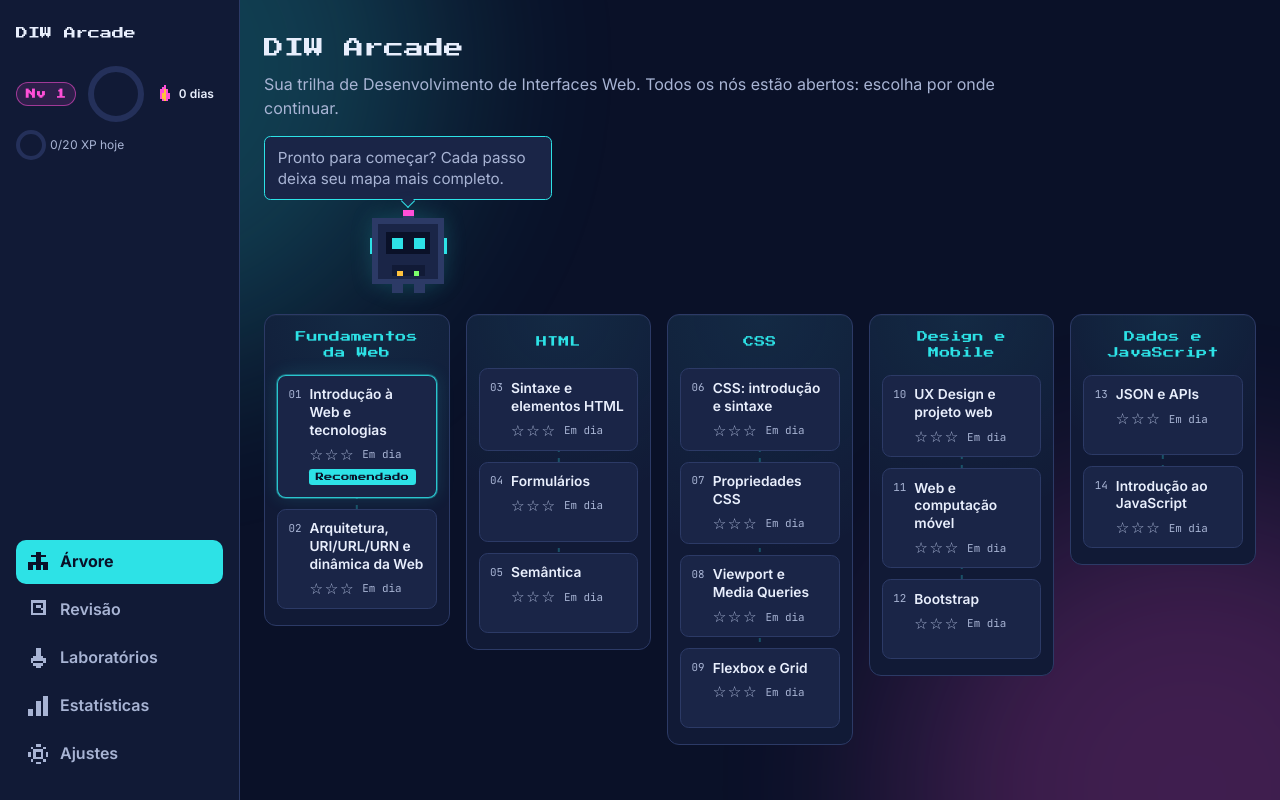
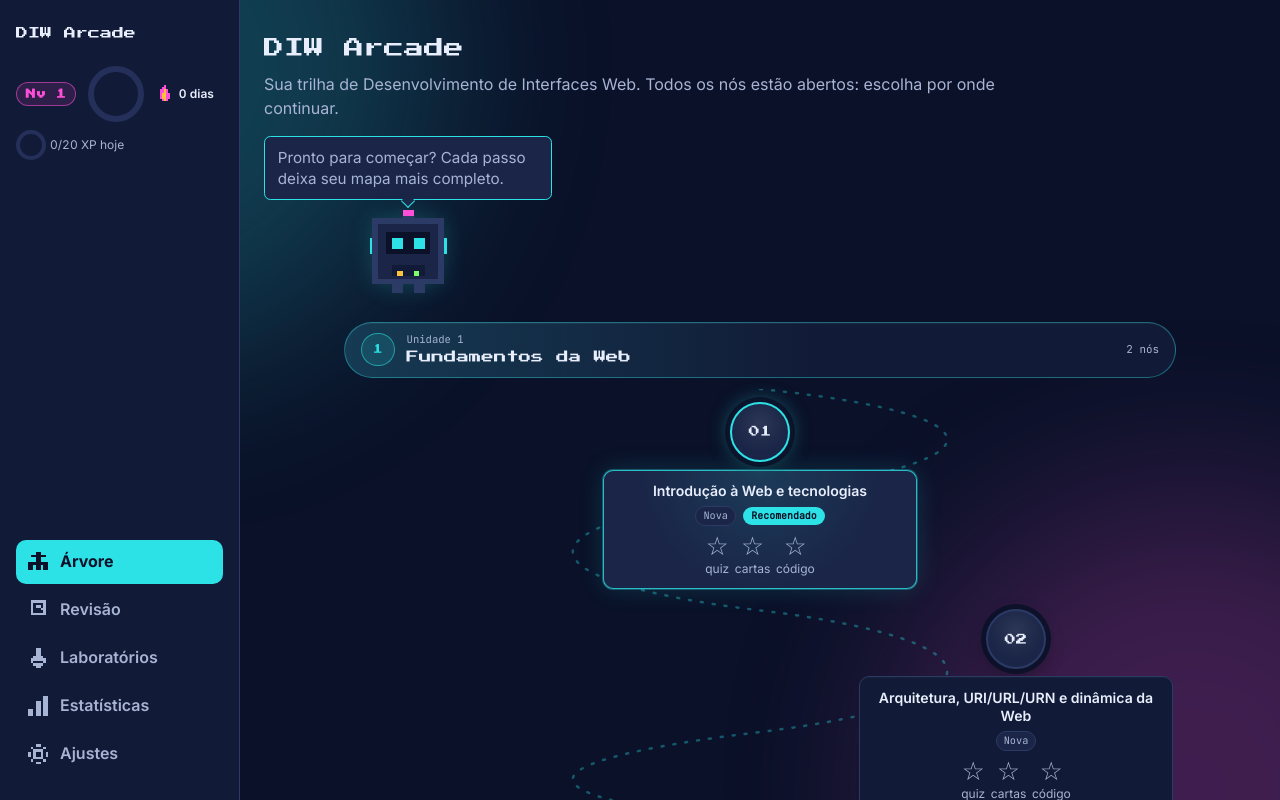
Before and after one commit to fernandoleitepagani/diw-arcade, a React (Vite) app: page /boas-vindas in a window 1280 px wide. Both pictures are taken after a click on the button "Leve · 20 XP". Shown: the top 800 px of the page. Built offline with nearby package versions, Linux system fonts and the light colour scheme; what ts-fsrs would draw is missing.

Commit message:
feat: turn the skill tree into a winding path map

```diff
--- a/src/features/tree/SkillTree.css
+++ b/src/features/tree/SkillTree.css
@@ -18,48 +18,83 @@
 }
 
 .skill-tree {
+  --path-node-width: 20rem;
   display: grid;
-  grid-template-columns: repeat(5, minmax(0, 1fr));
-  gap: 1rem;
-  align-items: start;
+  gap: clamp(2rem, 5vw, 3.25rem);
+  width: 100%;
+  max-width: 52rem;
+  margin-inline: auto;
+  padding-block: 0.5rem;
 }
 
 .skill-tree__unit {
-  position: relative;
-  display: flex;
-  flex-direction: column;
-  gap: 0.85rem;
-  padding: 0.85rem 0.75rem 1rem;
-  border: 1px solid var(--border);
-  border-radius: 0.75rem;
+  display: grid;
+  gap: 0.7rem;
+}
+
+.skill-tree__banner {
+  display: grid;
+  grid-template-columns: auto minmax(0, 1fr) auto;
+  align-items: center;
+  gap: 0.75rem;
+  padding: 0.6rem 1rem 0.65rem;
+  border: 1px solid rgb(45 226 230 / 0.4);
+  border-radius: var(--radius-full);
   background:
-    radial-gradient(circle at 50% 0%, rgb(45 226 230 / 0.08), transparent 55%),
+    linear-gradient(90deg, rgb(45 226 230 / 0.16), transparent 58%),
     var(--surface);
-  box-shadow: inset 0 1px 0 rgb(255 255 255 / 0.03);
+  box-shadow: inset 0 1px 0 rgb(255 255 255 / 0.05);
+}
+
+.skill-tree__banner-mark {
+  display: grid;
+  place-items: center;
+  width: 2.1rem;
+  aspect-ratio: 1;
+  border: 1px solid rgb(45 226 230 / 0.55);
+  border-radius: 50%;
+  background: rgb(45 226 230 / 0.12);
+  color: var(--accent);
+  font-family: var(--font-display), monospace;
+  font-size: 0.62rem;
+  line-height: 1;
+}
+
+.skill-tree__banner-body {
+  display: grid;
+  gap: 0.05rem;
+  min-width: 0;
+}
+
+.skill-tree__banner-kicker {
+  color: var(--text-muted);
+  font-family: var(--font-mono), monospace;
+  font-size: 0.66rem;
+  line-height: 1.3;
 }
 
 .skill-tree__unit-title {
-  display: flex;
-  align-items: center;
-  justify-content: center;
-  min-height: 2.4em;
-  color: var(--accent);
-  font-family: var(--font-display), monospace;
+  color: var(--text);
+  font-size: 0.78rem;
+  line-height: 1.45;
+  overflow-wrap: anywhere;
+}
+
+.skill-tree__banner-count {
+  color: var(--text-muted);
+  font-family: var(--font-mono), monospace;
   font-size: 0.68rem;
-  font-weight: 400;
-  line-height: 1.5;
-  letter-spacing: 0.02em;
-  text-align: center;
-  overflow-wrap: anywhere;
+  white-space: nowrap;
 }
 
 .skill-tree__nodes {
   position: relative;
   display: flex;
   flex-direction: column;
-  gap: 0.7rem;
+  align-items: center;
+  gap: 0.85rem;
   margin: 0;
-  padding: 0;
+  padding: 0.65rem 0 0.35rem;
   list-style: none;
 }
 
@@ -74,144 +109,284 @@
 
 .skill-tree__connector path {
   fill: none;
-  stroke: rgb(45 226 230 / 0.28);
-  stroke-width: 2;
-  stroke-dasharray: 4 6;
+  stroke: rgb(45 226 230 / 0.34);
+  stroke-width: 2.5;
+  stroke-linecap: round;
+  stroke-dasharray: 2 10;
   vector-effect: non-scaling-stroke;
 }
 
 .skill-tree__item {
   position: relative;
   z-index: 1;
+  width: min(100%, var(--path-node-width));
+}
+
+.skill-tree__item--left {
+  align-self: flex-start;
+}
+
+.skill-tree__item--right {
+  align-self: flex-end;
+}
+
+.skill-tree__item--center {
+  align-self: center;
 }
 
 .skill-node {
-  display: grid;
-  grid-template-columns: auto minmax(0, 1fr);
-  gap: 0.5rem;
-  align-items: start;
-  min-height: 5rem;
-  padding: 0.65rem 0.65rem 0.7rem;
-  border: 1px solid var(--border);
-  border-radius: 0.55rem;
-  background: var(--surface-2);
+  display: flex;
+  flex-direction: column;
+  align-items: center;
+  gap: 0.45rem;
+  padding: 0.2rem;
+  border-radius: var(--radius-lg);
   color: var(--text);
+  text-align: center;
   text-decoration: none;
-  transition:
-    transform 150ms ease,
-    border-color 150ms ease,
-    background-color 150ms ease,
-    box-shadow 150ms ease;
 }
 
-@media (hover: hover) {
-  .skill-node:hover {
-    transform: translateY(-2px);
-    border-color: rgb(45 226 230 / 0.7);
-    background: #1e2a52;
-    box-shadow: 0 0 20px rgb(45 226 230 / 0.14);
-  }
+.skill-node__orb {
+  display: grid;
+  place-items: center;
+  width: 3.75rem;
+  aspect-ratio: 1;
+  border: 2px solid var(--border);
+  border-radius: 50%;
+  background:
+    radial-gradient(circle at 50% 35%, rgb(255 255 255 / 0.08), transparent 62%),
+    var(--surface-2);
+  box-shadow:
+    0 0 0 5px rgb(10 17 40 / 0.9),
+    0 6px 18px rgb(0 0 0 / 0.35);
+  transition:
+    transform 150ms var(--ease-out),
+    border-color 150ms var(--ease-out),
+    box-shadow 150ms var(--ease-out);
 }
 
 .skill-node__index {
-  padding-top: 0.15rem;
-  color: var(--text-muted);
-  font-family: var(--font-mono), monospace;
-  font-size: 0.68rem;
+  color: var(--text);
+  font-family: var(--font-display), monospace;
+  font-size: 0.7rem;
   line-height: 1;
 }
 
 .skill-node__body {
-  display: flex;
-  flex-direction: column;
-  gap: 0.4rem;
-  min-width: 0;
+  display: grid;
+  justify-items: center;
+  gap: 0.35rem;
+  width: 100%;
+  padding: 0.7rem 0.8rem 0.75rem;
+  border: 1px solid var(--border);
+  border-radius: var(--radius-md);
+  background: var(--surface);
+  box-shadow: inset 0 1px 0 rgb(255 255 255 / 0.03);
+  transition:
+    border-color 150ms var(--ease-out),
+    background-color 150ms var(--ease-out);
 }
 
 .skill-node__title {
-  font-size: 0.86rem;
+  font-size: 0.88rem;
   font-weight: 600;
   line-height: 1.3;
   overflow-wrap: anywhere;
 }
 
-.skill-node__meta {
+.skill-node__status {
   display: flex;
   flex-wrap: wrap;
   align-items: center;
-  gap: 0.3rem 0.55rem;
+  justify-content: center;
+  gap: 0.25rem 0.45rem;
+}
+
+.skill-node__state {
+  padding: 0.12rem 0.45rem;
+  border: 1px solid var(--border);
+  border-radius: var(--radius-full);
+  background: var(--surface-2);
+  color: var(--text-muted);
+  font-family: var(--font-mono), monospace;
+  font-size: 0.64rem;
+  line-height: 1.4;
+  white-space: nowrap;
+}
+
+.skill-node__state--em-progresso {
+  border-color: rgb(45 226 230 / 0.55);
+  background: rgb(45 226 230 / 0.12);
+  color: var(--accent);
+}
+
+.skill-node__state--dominada {
+  border-color: rgb(124 255 107 / 0.55);
+  background: rgb(124 255 107 / 0.12);
+  color: var(--success);
 }
 
 .skill-node__due {
-  color: var(--text-muted);
+  color: var(--reward);
   font-family: var(--font-mono), monospace;
-  font-size: 0.68rem;
+  font-size: 0.66rem;
+  line-height: 1.4;
+}
+
+.skill-node__tag {
+  padding: 0.12rem 0.5rem;
+  border-radius: var(--radius-full);
+  background: var(--accent);
+  color: var(--on-accent);
+  font-family: var(--font-mono), monospace;
+  font-size: 0.62rem;
+  font-weight: 700;
+  line-height: 1.4;
   white-space: nowrap;
 }
 
-.skill-node__due--hot {
-  color: var(--reward);
-  text-shadow: 0 0 8px rgb(255 79 216 / 0.45);
+.skill-node__stars {
+  margin-top: 0.1rem;
 }
 
-.skill-node__tag {
-  align-self: flex-start;
-  padding: 0.12rem 0.4rem;
-  border-radius: 0.2rem;
-  background: var(--accent);
-  color: var(--on-accent);
-  font-family: var(--font-display), monospace;
-  font-size: 0.52rem;
-  line-height: 1.5;
-  letter-spacing: 0.02em;
+.skill-node--em-progresso .skill-node__orb {
+  border-color: rgb(45 226 230 / 0.7);
+  background:
+    radial-gradient(circle at 50% 35%, rgb(45 226 230 / 0.35), transparent 66%),
+    var(--surface-2);
 }
 
-.skill-node--recommended {
-  border-color: rgb(45 226 230 / 0.85);
-  box-shadow:
-    0 0 0 1px rgb(45 226 230 / 0.35),
-    0 0 24px rgb(45 226 230 / 0.22);
-  animation: skill-node-glow 2.8s ease-in-out infinite;
+.skill-node--dominada .skill-node__orb {
+  border-color: rgb(124 255 107 / 0.75);
+  background:
+    radial-gradient(circle at 50% 35%, rgb(124 255 107 / 0.3), transparent 66%),
+    var(--surface-2);
 }
 
-@keyframes skill-node-glow {
-  0%,
-  100% {
-    box-shadow:
-      0 0 0 1px rgb(45 226 230 / 0.35),
-      0 0 18px rgb(45 226 230 / 0.16);
+.skill-node--recommended .skill-node__orb {
+  border-color: var(--accent);
+  box-shadow:
+    0 0 0 5px rgb(10 17 40 / 0.9),
+    0 0 20px rgb(45 226 230 / 0.5),
+    0 6px 18px rgb(0 0 0 / 0.35);
+}
+
+.skill-node--recommended .skill-node__body {
+  border-color: rgb(45 226 230 / 0.8);
+  background:
+    radial-gradient(circle at 50% 0%, rgb(45 226 230 / 0.12), transparent 62%),
+    var(--surface-2);
+  box-shadow:
+    0 0 0 1px rgb(45 226 230 / 0.3),
+    0 0 26px rgb(45 226 230 / 0.16);
+}
+
+@media (hover: hover) {
+  .skill-node:hover .skill-node__orb {
+    transform: translateY(-2px);
+    border-color: rgb(45 226 230 / 0.8);
   }
 
-  50% {
-    box-shadow:
-      0 0 0 1px rgb(45 226 230 / 0.55),
-      0 0 28px rgb(45 226 230 / 0.3);
+  .skill-node:hover .skill-node__body {
+    border-color: rgb(45 226 230 / 0.65);
+    background-color: var(--surface-2);
+  }
+
+  .skill-node--recommended:hover .skill-node__body {
+    background-color: var(--surface-3);
+  }
+}
+
+@media (prefers-reduced-motion: no-preference) {
+  .skill-node--recommended .skill-node__orb {
+    animation: skill-node-arrive 520ms var(--ease-out) both;
+  }
+}
+
+@keyframes skill-node-arrive {
+  from {
+    opacity: 0;
+    scale: 0.9;
+  }
+
+  to {
+    opacity: 1;
+    scale: 1;
   }
 }
 
 @media (prefers-reduced-motion: reduce) {
-  .skill-node {
+  .skill-node__orb,
+  .skill-node__body {
     transition: none;
   }
 
-  .skill-node--recommended {
+  .skill-node--recommended .skill-node__orb {
     animation: none;
   }
 }
 
-@media (max-width: 720px) {
+@media (max-width: 767px) {
   .skill-tree {
-    grid-template-columns: 1fr;
+    gap: 2rem;
+  }
+
+  .skill-tree__banner {
+    grid-template-columns: auto minmax(0, 1fr);
+    padding: 0.5rem 0.7rem 0.55rem;
+    border-radius: var(--radius-md);
+  }
+
+  .skill-tree__banner-mark {
+    width: 1.85rem;
   }
 
   .skill-tree__unit-title {
-    justify-content: flex-start;
-    min-height: 0;
-    font-size: 0.78rem;
-    text-align: left;
+    font-size: 0.72rem;
+  }
+
+  .skill-tree__banner-count {
+    display: none;
   }
 
   .skill-tree__nodes {
-    gap: 0.6rem;
+    gap: 0.65rem;
+    padding-block: 0.5rem 0.25rem;
+  }
+
+  .skill-tree__nodes::before {
+    position: absolute;
+    inset-block: 0;
+    inset-inline-start: 50%;
+    z-index: 0;
+    width: 2px;
+    background: repeating-linear-gradient(
+      to bottom,
+      rgb(45 226 230 / 0.34) 0 6px,
+      transparent 6px 12px
+    );
+    translate: -50% 0;
+    content: "";
+    pointer-events: none;
+  }
+
+  .skill-tree__connector {
+    display: none;
+  }
+
+  .skill-tree__item,
+  .skill-tree__item--left,
+  .skill-tree__item--right {
+    align-self: center;
+    width: 100%;
+    max-width: 24rem;
+  }
+
+  .skill-node__orb {
+    width: 3.2rem;
+  }
+
+  .skill-node__body {
+    padding: 0.6rem 0.65rem 0.65rem;
   }
 }
--- a/src/features/tree/SkillTree.tsx
+++ b/src/features/tree/SkillTree.tsx
@@ -13,9 +13,9 @@ import { getRecommendedNodeId } from '../../lib/progress/recommend';
 import {
   getDueCountByNode,
   getStars,
-  getStarCount,
 } from '../../lib/progress/selectors';
 import type { SaveV1 } from '../../lib/storage';
+import { getNodeState, NODE_STATE_LABEL } from './nodeState';
 import './SkillTree.css';
 
 /** Static content shaped for the progress selectors. */
@@ -36,9 +36,11 @@ export interface SkillTreeProps {
   now: Date;
 }
 
+/** Alternating lanes give the desktop list its winding shape. */
+const LANES = ['center', 'right', 'center', 'left'] as const;
+
 function dueLabel(count: number): string {
-  if (count === 0) return 'Em dia';
-  return `${count} ${count === 1 ? 'devida' : 'devidas'}`;
+  return `${count} ${count === 1 ? 'carta para revisar' : 'cartas para revisar'}`;
 }
 
 export function SkillTree({ save, now }: SkillTreeProps) {
@@ -53,12 +55,25 @@ export function SkillTree({ save, now }: SkillTreeProps) {
           className="skill-tree__unit"
           aria-labelledby={`unit-${unit.id}`}
         >
+          <header className="skill-tree__banner">
+            <span className="skill-tree__banner-mark" aria-hidden="true">
+              {unit.id.slice(1)}
+            </span>
+            <span className="skill-tree__banner-body">
+              <span className="skill-tree__banner-kicker">
+                Unidade {unit.id.slice(1)}
+              </span>
               <h2 className="skill-tree__unit-title" id={`unit-${unit.id}`}>
                 {unit.title}
               </h2>
+            </span>
+            <span className="skill-tree__banner-count">
+              {unit.nodes.length} nós
+            </span>
+          </header>
 
           <ul className="skill-tree__nodes">
-            {/* The line is decoration; the cards themselves carry the meaning. */}
+            {/* The line is decoration; the nodes themselves carry the meaning. */}
             <svg
               className="skill-tree__connector"
               viewBox="0 0 100 100"
@@ -66,48 +81,64 @@ export function SkillTree({ save, now }: SkillTreeProps) {
               aria-hidden="true"
               focusable="false"
             >
-              <path d="M50 0 V100" />
+              <path d="M50 0 C80 6 80 17 50 24 C20 31 20 44 50 51 C80 58 80 72 50 79 C20 86 20 94 50 100" />
             </svg>
 
-            {unit.nodes.map((nodeId) => {
+            {unit.nodes.map((nodeId, index) => {
               const node = NODES.find((candidate) => candidate.id === nodeId);
               if (!node) return null;
 
               const recommended = node.id === recommendedId;
-              const stars = getStarCount(getStars(save, node.id, TREE_CONTENT));
+              const stars = getStars(save, node.id, TREE_CONTENT);
+              const state = getNodeState(save, node.id, TREE_CONTENT);
               const due = dueByNode[node.id as NodeId] ?? 0;
+              const lane = LANES[index % LANES.length];
+              const classes = [
+                'skill-node',
+                `skill-node--${state}`,
+                recommended ? 'skill-node--recommended' : '',
+              ]
+                .filter(Boolean)
+                .join(' ');
 
               return (
-                <li key={node.id} className="skill-tree__item">
+                <li
+                  key={node.id}
+                  className={`skill-tree__item skill-tree__item--${lane}`}
+                >
                   <Link
-                    className={
-                      recommended
-                        ? 'skill-node skill-node--recommended'
-                        : 'skill-node'
-                    }
+                    className={classes}
                     to={`/no/${node.id}`}
                     data-node-id={node.id}
                   >
-                    <span className="skill-node__index" aria-hidden="true">
+                    <span className="skill-node__orb" aria-hidden="true">
+                      <span className="skill-node__index">
                         {node.id.slice(1)}
+                      </span>
                     </span>
                     <span className="skill-node__body">
                       <span className="skill-node__title">{node.title}</span>
-                      <span className="skill-node__meta">
-                        <StarRating stars={stars} size="sm" />
+                      <span className="skill-node__status">
                         <span
-                          className={
-                            due > 0
-                              ? 'skill-node__due skill-node__due--hot'
-                              : 'skill-node__due'
-                          }
+                          className={`skill-node__state skill-node__state--${state}`}
                         >
+                          {NODE_STATE_LABEL[state]}
+                        </span>
+                        {due > 0 ? (
+                          <span className="skill-node__due">
                             {dueLabel(due)}
                           </span>
-                      </span>
+                        ) : null}
                         {recommended ? (
                           <span className="skill-node__tag">Recomendado</span>
                         ) : null}
+                      </span>
+                      <StarRating
+                        modes={stars}
+                        showLabels
+                        size="lg"
+                        className="skill-node__stars"
+                      />
                     </span>
                   </Link>
                 </li>
--- /dev/null
+++ b/src/features/tree/nodeState.ts
@@ -0,0 +1,57 @@
+import type { NodeId } from '../../content/tree';
+import type { ProgressContent } from '../../lib/progress/events';
+import { getStarCount, getStars } from '../../lib/progress/selectors';
+import type { SaveV1 } from '../../lib/storage';
+
+export type NodeState = 'nova' | 'em-progresso' | 'dominada';
+
+export const NODE_STATE_LABEL: Readonly<Record<NodeState, string>> = {
+  nova: 'Nova',
+  'em-progresso': 'Em progresso',
+  dominada: 'Dominada',
+};
+
+function idsOf(entries: readonly { id: string }[] | undefined): string[] {
+  return entries?.map((entry) => entry.id) ?? [];
+}
+
+/** Any recorded work for the node, falling back to the `nXX-` id prefix. */
+function touched(
+  records: Record<string, unknown>,
+  nodeId: NodeId,
+  ids: readonly string[],
+): boolean {
+  if (ids.length > 0) {
+    return ids.some((id) => records[id] !== undefined);
+  }
+  const prefix = `${nodeId}-`;
+  return Object.keys(records).some((id) => id.startsWith(prefix));
+}
+
+function hasActivity(
+  save: SaveV1,
+  nodeId: NodeId,
+  content: ProgressContent,
+): boolean {
+  return (
+    save.quiz.rounds[nodeId] !== undefined ||
+    touched(save.quiz.answers, nodeId, idsOf(content.questions?.[nodeId])) ||
+    touched(save.cards, nodeId, idsOf(content.flashcards?.[nodeId])) ||
+    touched(save.challenges, nodeId, idsOf(content.challenges?.[nodeId]))
+  );
+}
+
+/**
+ * A node is dominated once all three mode stars are lit. Before that, any
+ * recorded work makes it "em progresso"; a fresh node stays "nova".
+ */
+export function getNodeState(
+  save: SaveV1,
+  nodeId: NodeId,
+  content: ProgressContent = {},
+): NodeState {
+  if (getStarCount(getStars(save, nodeId, content)) === 3) {
+    return 'dominada';
+  }
+  return hasActivity(save, nodeId, content) ? 'em-progresso' : 'nova';
+}
```
Also changed, not shown: 2 other files (tests, documents, lock files or other folders). Lines whose indentation alone changed are shown as unchanged.
